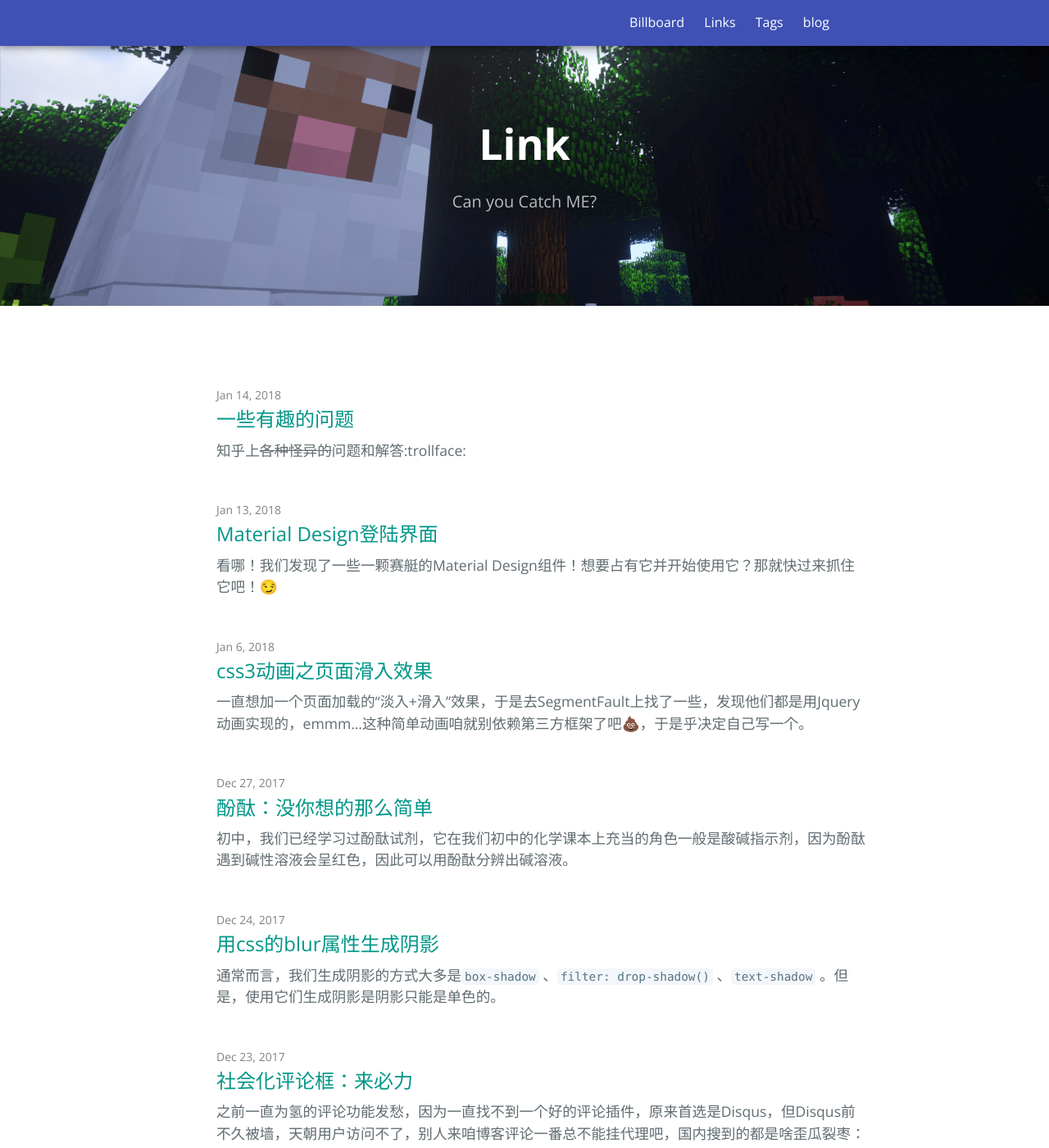
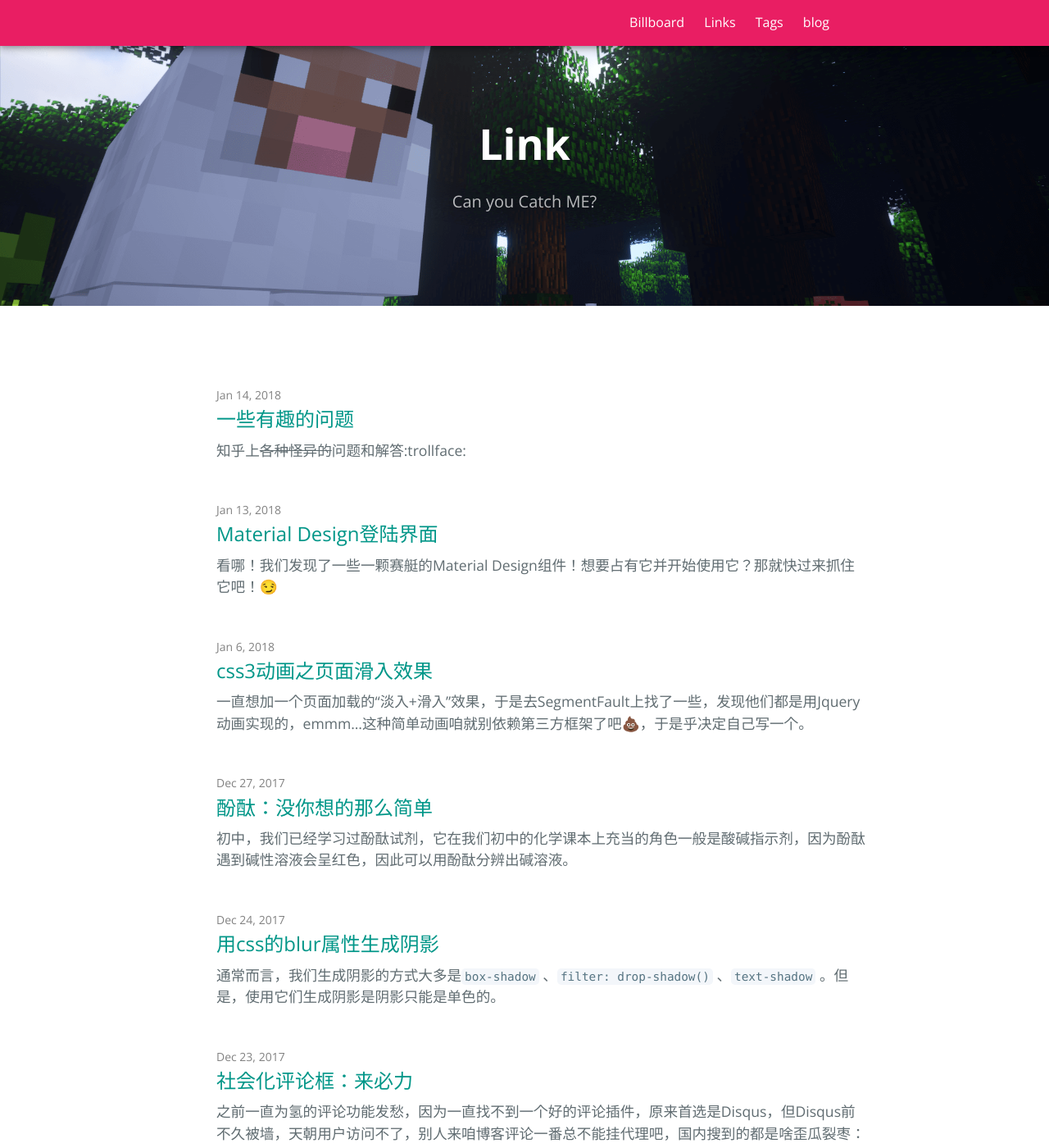
Before and after one commit to link9596/qwq, a Jekyll site: the page built from index.html, in a window 1280 px wide and 1400 px high. Shown: the whole window at 82% size. Built offline with Jekyll 4.4.1, drawn with Linux system fonts in a browser that asks for light colours; emoji names are drawn with the system emoji font; the list of posts is cut into pages by our own code; comment, search, counter and statistics services are not loaded.

Commit message:
Update _layout.scss

```diff
--- a/_sass/blog/_layout.scss
+++ b/_sass/blog/_layout.scss
@@ -5,7 +5,7 @@
 .site-header {
   border-bottom: 0px solid $grey-color-light;
   min-height: $spacing-unit * 1.865;
-  background-color: #3F51B5;
+  background-color: #E91E63;
   box-shadow: 0 3px 5px -1px rgba(0, 0, 0, .2), 0 5px 8px 0 rgba(0, 0, 0, .14), 0 1px 14px 0 rgba(0, 0, 0, .12);
 
   // Positioning context for the mobile navigation icon
@@ -35,7 +35,7 @@
 .site-nav {
   float: right;
   line-height: $base-line-height * $base-font-size * 2.25;
-  background-color: #3F51B5;
+  background-color: transparent;
 
   .nav-trigger {
       display: none;
```
